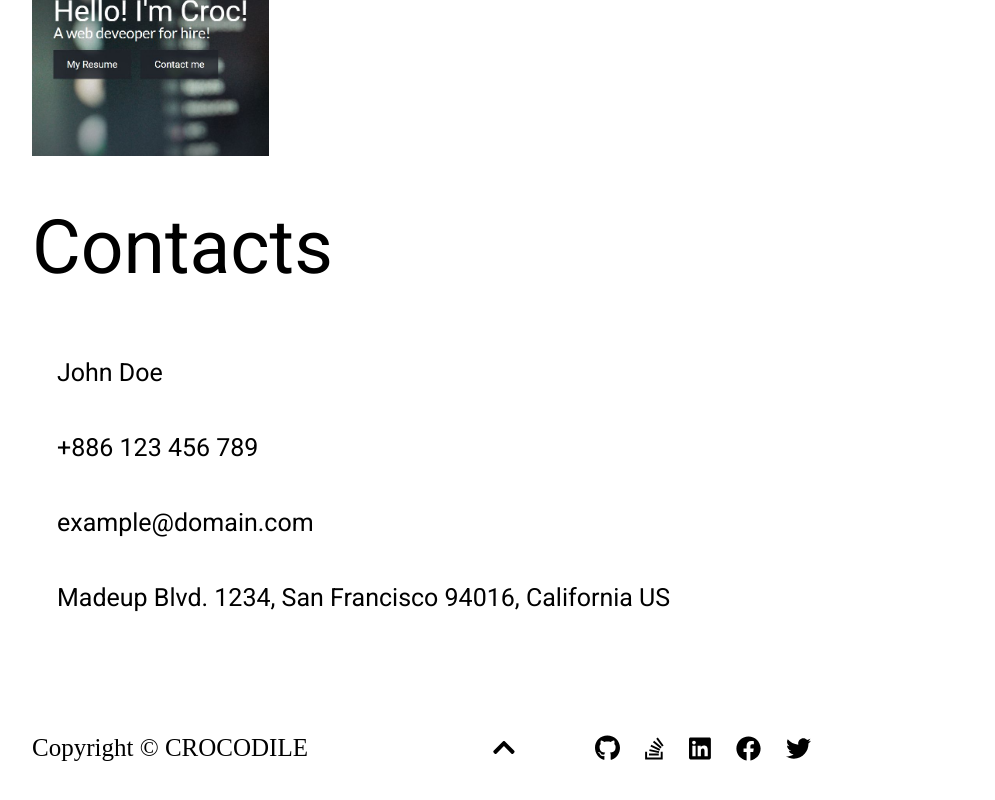
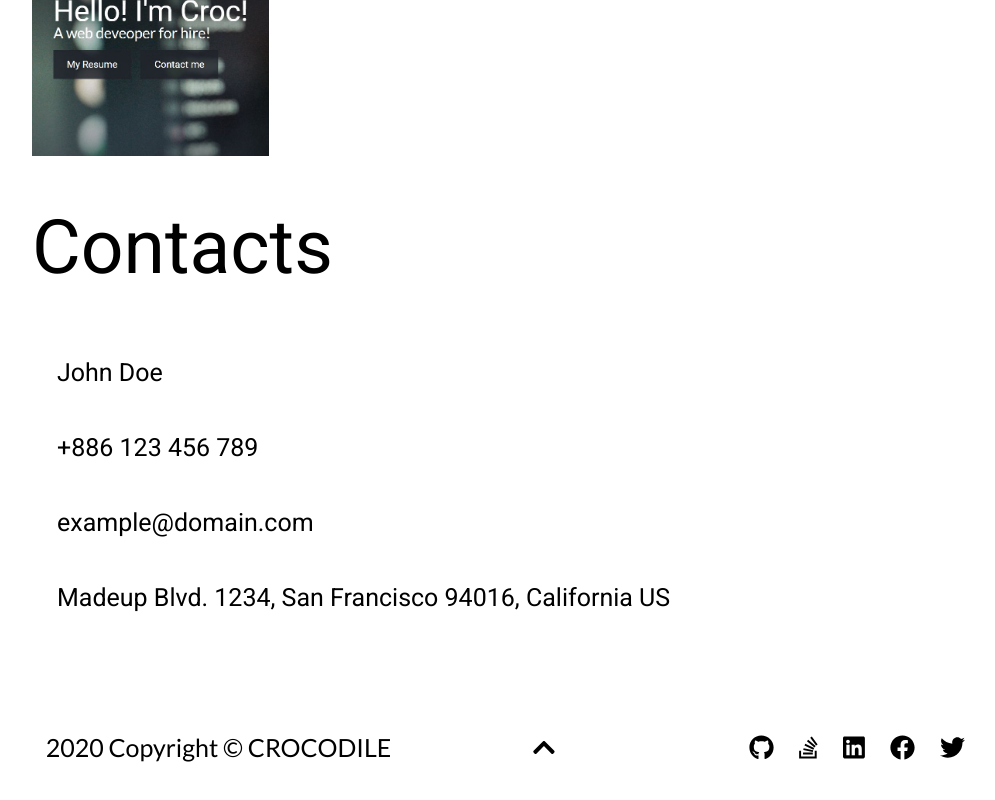
Before and after one commit to paranoidCrocodile/portfolio1, a React app: page / in a window 1280 px wide. Shown: the part 1838-2638 px from the top of the page, without its empty margins (96-1091 px from the left). Built offline with nearby package versions, Linux system fonts and the light colour scheme.

Commit message:
finalized

```diff
--- a/src/components/button/button.js
+++ b/src/components/button/button.js
@@ -4,7 +4,7 @@ import "./button.scss"
 export default function Button(props) {
   return (
     <div
-      className={`${props.className || ""} btn hoverable`}
+      className={`${props.className || ""} btn`}
       onClick={props.onClick}
     >
       {props.children}
--- a/src/components/button/button.scss
+++ b/src/components/button/button.scss
@@ -2,5 +2,9 @@
 
 .btn {
   @include mainFont;
+  @include transit(all, 0.25s);
   cursor: pointer;
+  &:hover{
+    background-color: $dark-mode-light;
+  }
 }
--- a/src/components/contacts/contacts.scss
+++ b/src/components/contacts/contacts.scss
@@ -36,3 +36,37 @@
     top: -1px;
   }
 }
+
+@include media-m{
+  .contacts{
+    &-title{
+      margin: 2rem auto 2rem auto;
+      text-align: center;
+      font-size: 2.5rem;
+    }
+
+    ul{
+      text-align: center;
+      .btn{
+        font-size: 0.75rem;
+      }
+    }
+  }
+}
+
+
+@include media-s {
+  .contacts {
+    &-title {
+      font-size: 1.5rem;
+    }
+  }
+}
+
+@include media-xs {
+  .contacts {
+    &-title {
+      font-size: 1rem;
+    }
+  }
+}
--- a/src/components/education/education.scss
+++ b/src/components/education/education.scss
@@ -43,10 +43,6 @@
 
 @include media-l {
   .education {
-    &-title {
-      margin-left: 10%;
-    }
-
     &-card {
       margin: 0;
       .icon {
--- a/src/components/footer/footer.js
+++ b/src/components/footer/footer.js
@@ -11,13 +11,14 @@ import {
   faTwitter
 } from "@fortawesome/free-brands-svg-icons";
 import { faChevronUp } from "@fortawesome/free-solid-svg-icons";
+import { scrollTo } from "../util";
 
 export default function Footer() {
   const { gitHub, stackOverflow, linkedIn, facebook, twitter } = footer.social;
   return (
     <footer className="footer">
-      <p>{footer.copyRight}</p>
-      <Button>
+      <p>{`${new Date().getFullYear()} ${footer.copyRight}`}</p>
+      <Button onClick={() => scrollTo(".front:not(.btn)")}>
         <Icon icon={faChevronUp} />
       </Button>
       <ul>
@@ -42,7 +43,7 @@ export default function Footer() {
           </a>
         </li>
         <li>
-          <a icon={twitter} target="_blank">
+          <a href={twitter} target="_blank">
             <Icon icon={faTwitter} />
           </a>
         </li>
--- a/src/components/footer/footer.scss
+++ b/src/components/footer/footer.scss
@@ -1,26 +1,56 @@
 @import "../../scss/config";
 
 .footer {
-  width: 80%;
+  width: 100%;
   padding: 100px 0 100px 0;
-  margin: 0 10% 0 10%;
+  margin: 0;
   display: flex;
 
-  *{
+  > *, li, li a {
     @include inline-block;
+    background-color: rgba(0,0,0,0);
   }
 
-  p{
-    flex: 4.5 4.5;
+  p {
+    flex: 4.5 4.5 80%;
+    text-align: center;
+    @include secFont;
   }
 
-  ul{
-    flex: 4.5 4.5;
-    li{
+  ul {
+    flex: 4.5 4.5 80%;
+    @include center;
+    li {
       margin-right: 1rem;
     }
   }
-  .btn{
+
+  .btn {
     flex: 1 1;
   }
 }
+
+.dark-mode{
+  .footer{
+    background: linear-gradient($dark-mode, $dark-mode-light);
+  }
+}
+
+@include media-m {
+  .footer {
+    flex-direction: column;
+    > * {
+      margin-bottom: 1rem;
+    }
+    .btn {
+      order: 1;
+      padding: 0 50% 0 50%;
+    }
+    ul {
+      order: 2;
+    }
+    p {
+      order: 3;
+    }
+  }
+}
--- a/src/components/icon/icon.js
+++ b/src/components/icon/icon.js
@@ -1,10 +1,11 @@
 import React from "react";
 import { FontAwesomeIcon } from "@fortawesome/react-fontawesome";
+import "./icon.scss";
 
 export default function Icon(props) {
   return (
     <FontAwesomeIcon
-      className={props.hoverable ? `icon hoverable` : `icon`}
+      className="icon"
       icon={props.icon}
     />
   );
--- /dev/null
+++ b/src/components/icon/icon.scss
@@ -0,0 +1,3 @@
+.icon {
+  background-color: rgba(0, 0, 0, 0);
+}
--- a/src/components/projects/projects.js
+++ b/src/components/projects/projects.js
@@ -30,20 +30,18 @@ export default function Projects() {
 
   useEffect(() => {
     sorted
-      ? $$(".projects-card").forEach((card) => {
-          let clsList = card.classList;
-          console.log(sortKey);
-          clsList.contains(sortKey)
-            ? clsList.remove("hide")
-            : clsList.add("hide");
-        })
+      ? $$(".projects-card").forEach((card) =>
+          card.classList.contains(sortKey)
+            ? card.classList.remove("hide")
+            : card.classList.add("hide")
+        )
       : null;
     sortedRecently(false);
   });
 
   return (
     <div className="projects">
-      <h1 className="projects-title">Projects</h1>
+      <h1 className="projects-title">{projects.title}</h1>
       <Button onClick={() => sortMenu()}>
         <Icon icon={showMenu ? faTimes : faFilter} hoverable={true} />
       </Button>
--- a/src/scss/_config.scss
+++ b/src/scss/_config.scss
@@ -1,6 +1,8 @@
 //variables
 $dark-mode: #20232a;
+$dark-mode-light: lighten($dark-mode, 10%);
 $white-mode: #ffffff;
+$white-mode-dark: darken($white-mode, 10%);
 $animation-duration: 0.5s;
 
 //mixins
--- a/src/scss/global.scss
+++ b/src/scss/global.scss
@@ -35,9 +35,6 @@ body {
     background-color: $dark-mode;
     color: set-text-color($dark-mode);
   }
-  .hoverable:hover {
-    background-color: lighten($dark-mode, 10%);
-  }
 }
 
 .white-mode {
@@ -46,9 +43,6 @@ body {
   *{
     background-color: $white-mode;
     color: set-text-color($white-mode)
-  }
-  .hoverable:hover {
-    background-color: lighten($white-mode, 10%);
   }
 }
 
```
Also changed, not shown: 1 other file (tests, documents, lock files or other folders).
